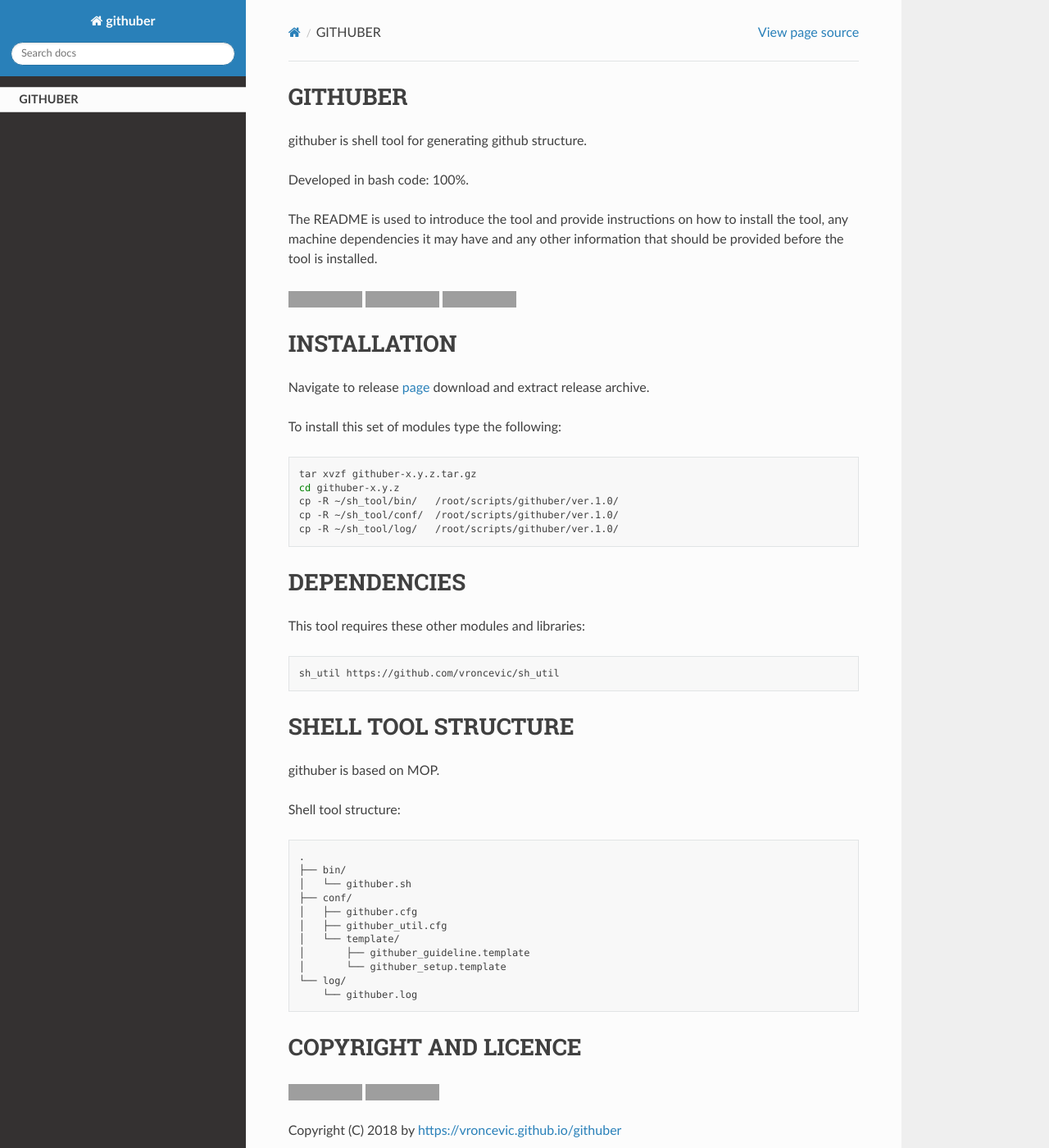
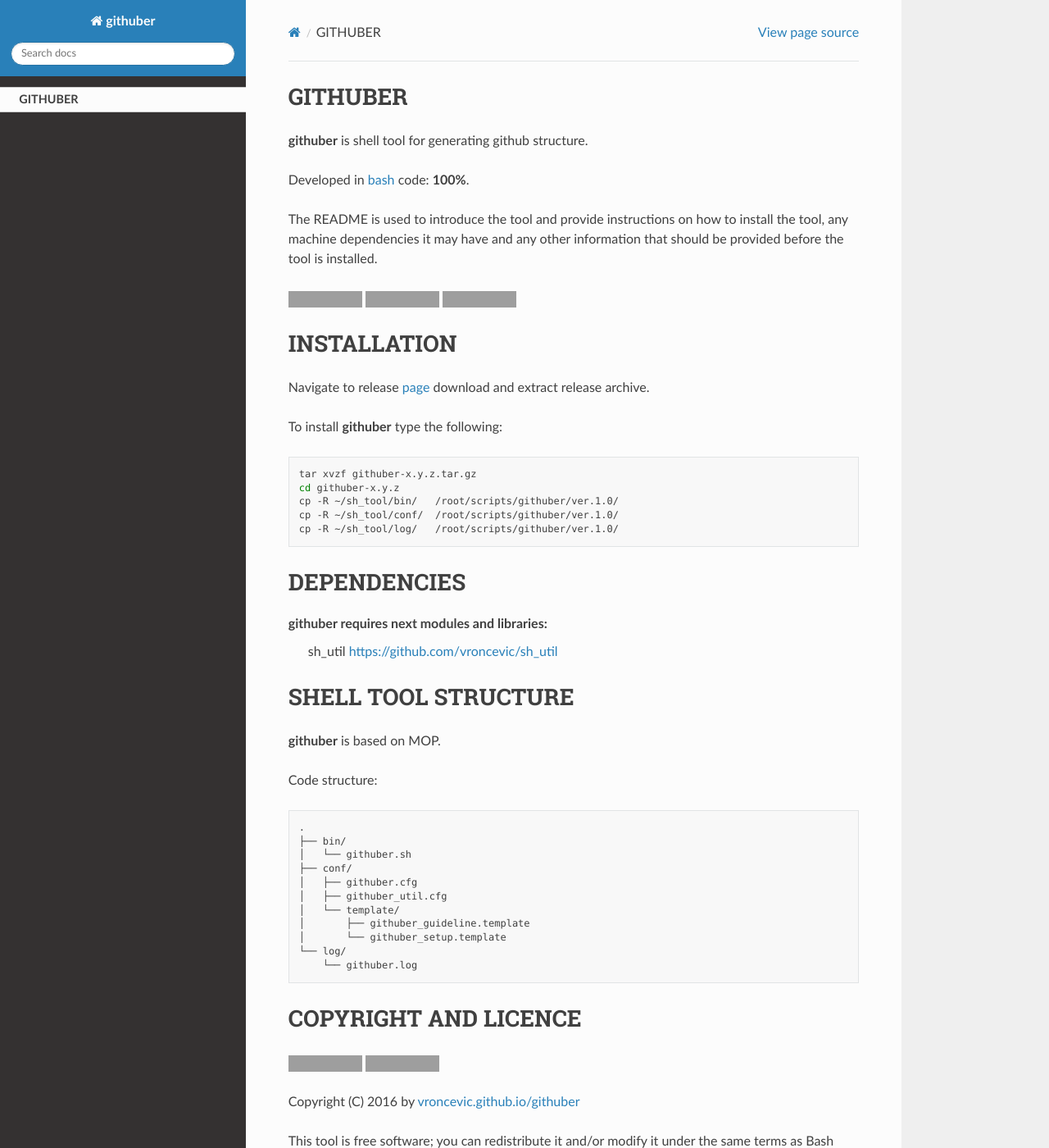
Before and after one commit to vroncevic/githuber, a Sphinx documentation site: the page built from docs/source/index.rst, in a window 1280 px wide and 1400 px high. Shown: the whole window at 82% size. Built offline with Sphinx 7.4.7 and the Read the Docs theme 2.0.0, drawn with Linux system fonts in a browser that asks for light colours; grey boxes are pictures that could not be loaded.

Commit message:
[githuber] Updated Dockerfile, docs

```diff
--- a/docs/source/index.rst
+++ b/docs/source/index.rst
@@ -6,10 +6,9 @@
 
  self
 
+**githuber** is shell tool for generating github structure.
 
-githuber is shell tool for generating github structure.
-
-Developed in bash code: 100%.
+Developed in `bash <https://en.wikipedia.org/wiki/Bash_(Unix_shell)>`_ code: **100%**.
 
 The README is used to introduce the tool and provide instructions on
 how to install the tool, any machine dependencies it may have and any
@@ -28,11 +27,12 @@
 
 INSTALLATION
 -------------
+
 Navigate to release `page`_ download and extract release archive.
 
 .. _page: https://github.com/vroncevic/githuber/releases
 
-To install this set of modules type the following:
+To install **githuber** type the following:
 
 .. code-block:: bash
 
@@ -44,17 +44,16 @@
 
 DEPENDENCIES
 -------------
-This tool requires these other modules and libraries:
 
-.. code-block:: bash
-
-   sh_util https://github.com/vroncevic/sh_util
+**githuber** requires next modules and libraries:
+    sh_util `https://github.com/vroncevic/sh_util <https://github.com/vroncevic/sh_util>`_
 
 SHELL TOOL STRUCTURE
 ---------------------
-githuber is based on MOP.
 
-Shell tool structure:
+**githuber** is based on MOP.
+
+Code structure:
 
 .. code-block:: bash
 
@@ -81,7 +80,7 @@
 .. |License: Apache 2.0| image:: https://img.shields.io/badge/License-Apache%202.0-blue.svg
    :target: https://opensource.org/licenses/Apache-2.0
 
-Copyright (C) 2018 by https://vroncevic.github.io/githuber
+Copyright (C) 2016 by `vroncevic.github.io/githuber <https://vroncevic.github.io/githuber>`_
 
 This tool is free software; you can redistribute it and/or modify it
 under the same terms as Bash itself, either Bash version 4.2.47 or,
```
Also changed, not shown: README.md (+16 -17 lines), 6 other files.
